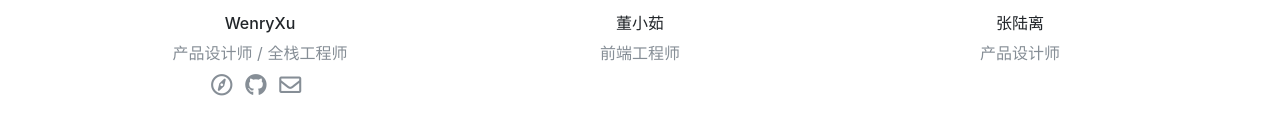
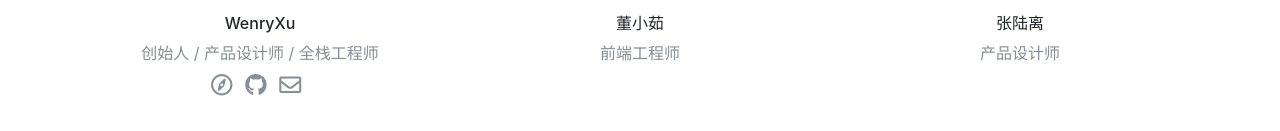
Before and after one commit to yurenio/yuren, a plain HTML site: page index.html in a window 1280 px wide. Shown: the part 1712-1843 px from the top of the page. Drawn offline with Linux system fonts and the light colour scheme; a script that the page names is missing.

Commit message:
feat(index): modify desc

```diff
--- a/index.html
+++ b/index.html
@@ -40,7 +40,7 @@
             <div class="col-md-4 col-sm-12 my-3 text-center wow fadeInUp">
                 <img src="./img/team/wenryxu.jpg" alt="pic" class="img-fluid mb-3 avatar" width="200" height="200">
                 <h6>WenryXu</h6>
-                <p class="text-secondary mb-0">产品设计师 / 全栈工程师</p>
+                <p class="text-secondary mb-0">创始人 / 产品设计师 / 全栈工程师</p>
                 <p class="mb-0 mt-1">
                     <a class="link mr-2" href="http://www.wenryxu.com/" target="_blank"><i class="far fa-compass"></i></a>
                     <a class="link mr-2" href="https://github.com/WenryXu" target="_blank"><i class="fab fa-github"></i></a>
```
